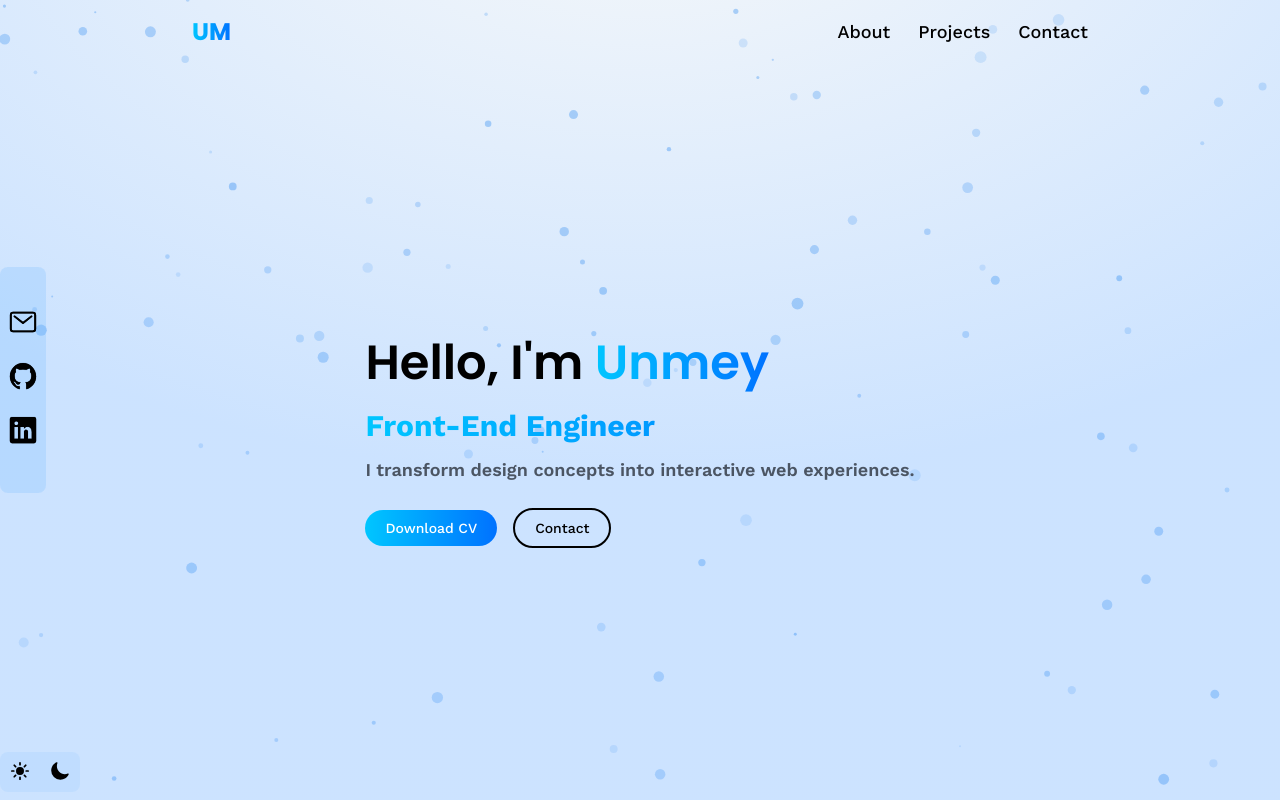
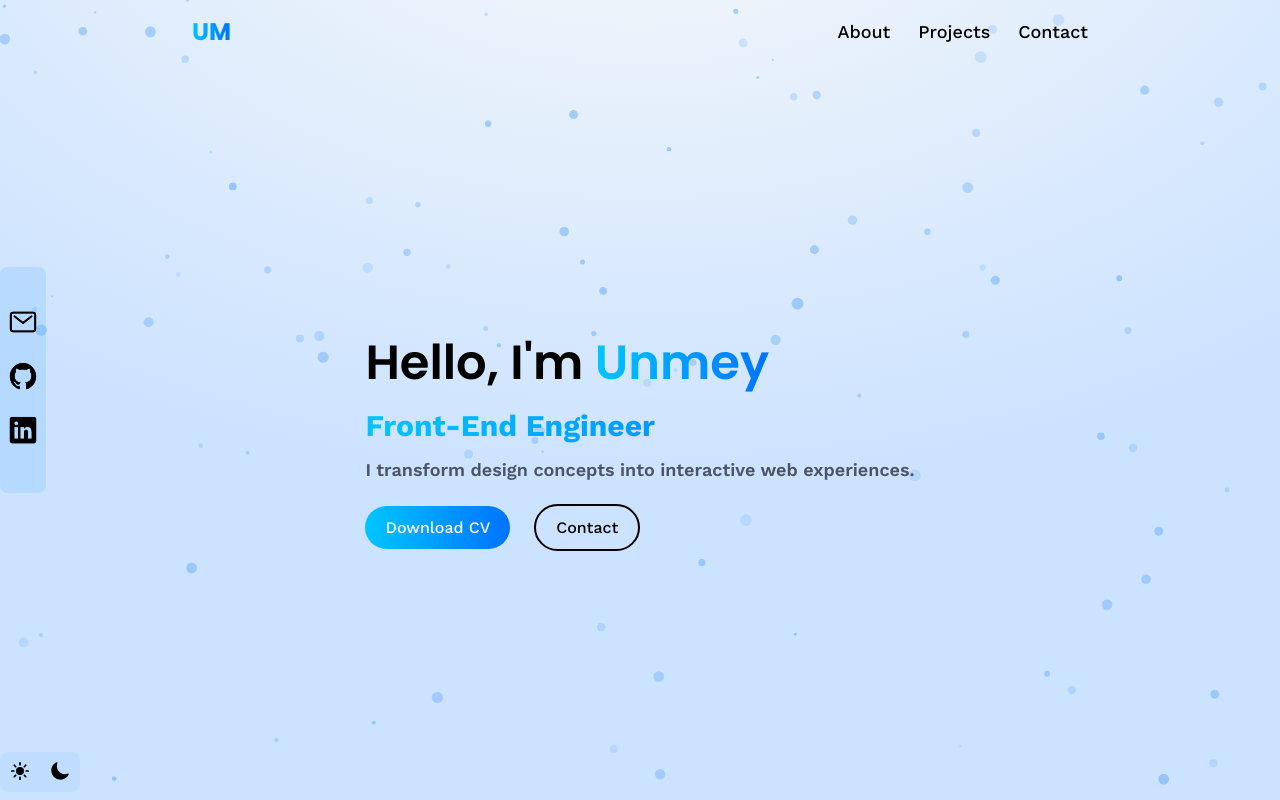
Before and after one commit to unmey08/portfolio, a React (Vite) app: page / in a window 1280 px wide. Built offline with nearby package versions, Linux system fonts and the light colour scheme.

Commit message:
Button accessibility changes

```diff
--- a/src/components/Theme.jsx
+++ b/src/components/Theme.jsx
@@ -1,24 +1,41 @@
-import { options } from '../constants/index';
-import { Tooltip } from '@material-tailwind/react';
-import { motion } from 'framer-motion';
+import { options } from "../constants/index";
+import { Tooltip } from "@material-tailwind/react";
+import { motion } from "framer-motion";
 
-const Theme = ({theme, setTheme}) => {
-    return (
-        <div className={`hidden md:fixed md:flex  md:flex-col xl:flex-row dark:bg-slate-800/95 rounded-lg border-solid bg-blue-300/20 ${window.innerWidth > 1280 ? 'right-10 top-2' : 'left-0 bottom-2'}`}>
-            {
-                options.map((themeOption) => (
-                    <Tooltip content={themeOption.uiText} animate={{
-                                    mount: {scale: 1, y: 0},
-                                    unmount: {scale: 0, y: 25}
-                    }} className="bg-neutral-500 dark:bg-slate-700" key={themeOption.id}>
-                        <motion.button whileHover={{ scale: 1.2 }} transition={{ type: "spring", stiffness: 400, damping: 10}} className={`w-8 h-8 leading-9 text-xl rounded-full m-1 dark:text-white ${themeOption.text === 'dark' ? 'hover:text-blue-600 active:text-blue-600' : 'hover:text-yellow-500 focus:text-yellow-500'} `} onClick={() => setTheme(themeOption.text)}>
-                            <ion-icon name={themeOption.icon}></ion-icon>
-                        </motion.button>
-                    </Tooltip>
-                ))
-            }
-        </div>
-    )
-}
+const Theme = ({ theme, setTheme }) => {
+  return (
+    <div
+      className={`hidden md:fixed md:flex  md:flex-col xl:flex-row dark:bg-slate-800/95 rounded-lg border-solid bg-blue-300/20 ${
+        window.innerWidth > 1280 ? "right-10 top-2" : "left-0 bottom-2"
+      }`}
+    >
+      {options.map((themeOption) => (
+        <Tooltip
+          content={themeOption.uiText}
+          animate={{
+            mount: { scale: 1, y: 0 },
+            unmount: { scale: 0, y: 25 },
+          }}
+          className="bg-neutral-500 dark:bg-slate-700"
+          key={themeOption.id}
+        >
+          <motion.button
+            whileHover={{ scale: 1.2 }}
+            transition={{ type: "spring", stiffness: 400, damping: 10 }}
+            className={`w-8 h-8 leading-9 text-xl rounded-full m-1 dark:text-white ${
+              themeOption.text === "dark"
+                ? "hover:text-blue-600 active:text-blue-600"
+                : "hover:text-yellow-500 focus:text-yellow-500"
+            } `}
+            onClick={() => setTheme(themeOption.text)}
+            aria-label={themeOption.uiText}
+          >
+            <ion-icon name={themeOption.icon}></ion-icon>
+          </motion.button>
+        </Tooltip>
+      ))}
+    </div>
+  );
+};
 
-export default Theme
+export default Theme;
--- a/src/index.css
+++ b/src/index.css
@@ -68,15 +68,15 @@ body:has(.card[data-color="green"]:hover) {
   }
 
   .btn {
-    @apply text-white bg-gradient-to-r from-[#00c6ff] to-[#0072ff] focus:ring-4 focus:outline-none focus:ring-blue-300 font-medium rounded-full text-sm w-full sm:w-auto px-5 py-2.5 text-center;
+    @apply text-white bg-gradient-to-r from-[#00c6ff] to-[#0072ff] focus:ring-4 focus:outline-none focus:ring-blue-300 font-medium rounded-full text-base w-full sm:w-auto px-5 py-3 text-center;
   }
 
   .btn-no-bg {
-    @apply text-black  focus:ring-4 focus:outline-none focus:ring-blue-300 font-medium rounded-full text-sm w-full sm:w-auto px-5 py-2.5 text-center border-2 border-black border-solid hover:text-white hover:bg-gray-700 transition duration-300;
+    @apply text-black  focus:ring-4 focus:outline-none focus:ring-blue-300 font-medium rounded-full text-base w-full sm:w-auto px-5 py-3 text-center border-2 border-black border-solid hover:text-white hover:bg-gray-700 transition duration-300;
   }
 
   .btn-dark-bg {
-    @apply text-white focus:ring-4 focus:outline-none focus:ring-blue-300 font-medium rounded-full text-sm w-full sm:w-auto px-5 py-2.5 text-center border-2 border-white border-solid hover:text-white hover:bg-gray-700 transition duration-300;
+    @apply text-white focus:ring-4 focus:outline-none focus:ring-blue-300 font-medium rounded-full text-base w-full sm:w-auto px-5 py-3 text-center border-2 border-white border-solid hover:text-white hover:bg-gray-700 transition duration-300;
   }
 
   .light-bg {
--- a/src/pages/Home.jsx
+++ b/src/pages/Home.jsx
@@ -61,12 +61,14 @@ const Home = ({ theme }) => {
               <motion.button
                 whileHover={{ scale: 1.05 }}
                 transition={{ type: "spring", stiffness: 400, damping: 10 }}
+                aria-label="Button to Download CV"
               >
                 <Link
                   to={pdfFile}
                   target="_blank"
-                  className="btn mr-4 hover:opacity-90"
+                  className="btn mr-6 hover:opacity-95"
                   download
+                  aria-label="Download CV"
                 >
                   Download CV
                 </Link>
@@ -74,8 +76,13 @@ const Home = ({ theme }) => {
               <motion.button
                 whileHover={{ scale: 1.05 }}
                 transition={{ type: "spring", stiffness: 400, damping: 10 }}
+                aria-label="Contact"
               >
-                <Link to="/contact" className="btn-no-bg dark:btn-dark-bg">
+                <Link
+                  to="/contact"
+                  className="btn-no-bg dark:btn-dark-bg"
+                  aria-label="Navigate to Contact"
+                >
                   Contact
                 </Link>
               </motion.button>
```
